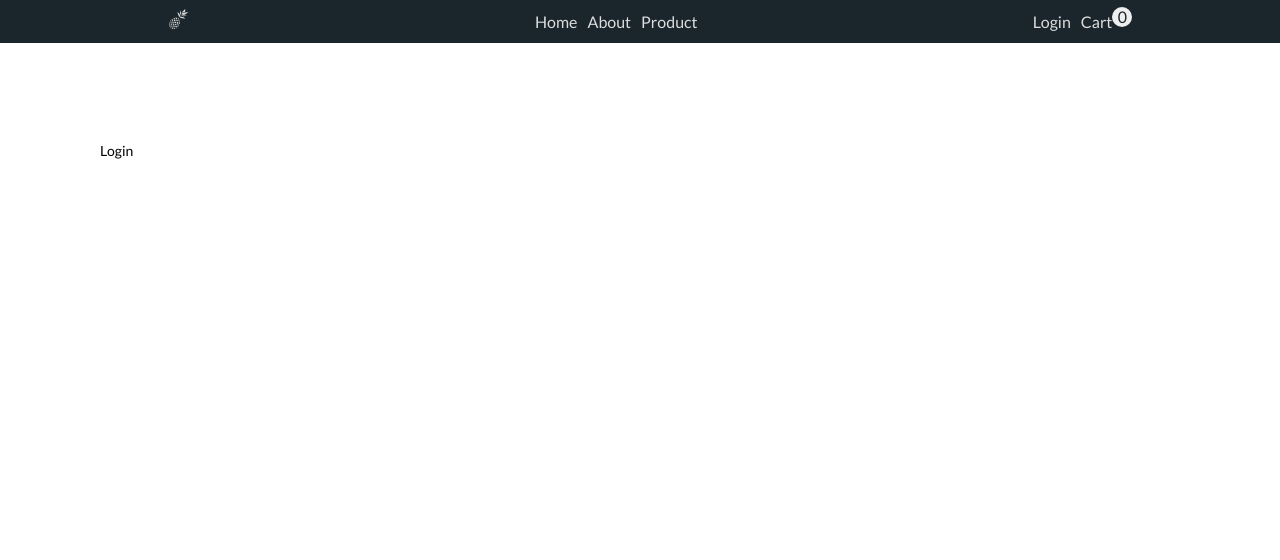
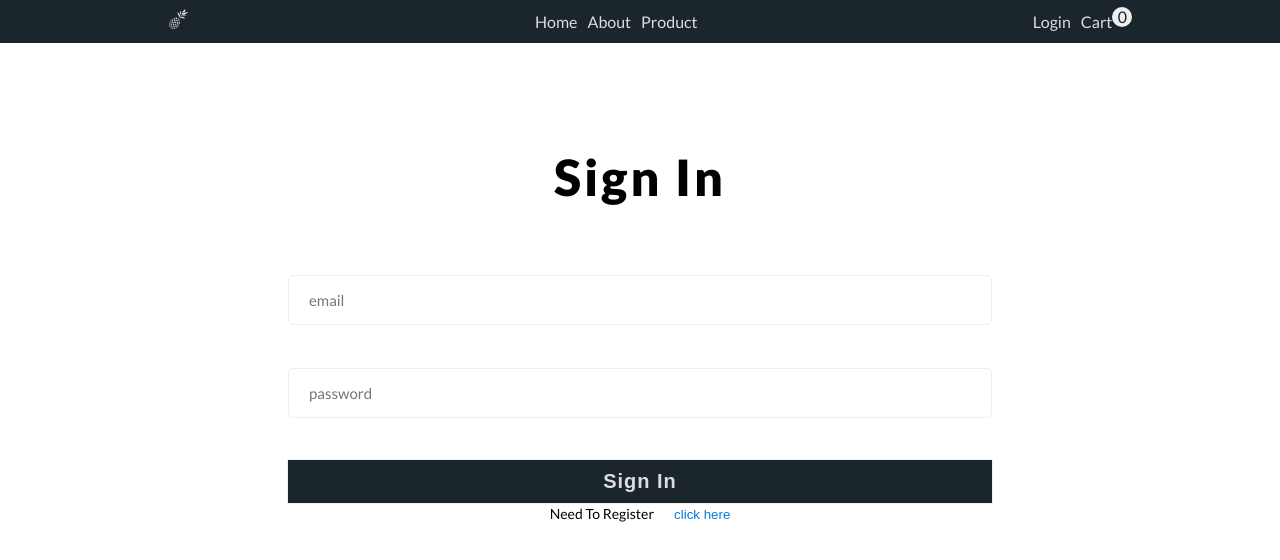
Before and after one commit to HexiangLiu/react-redux-ecommerce, a React (Create React App) app: page /login in a window 1280 px wide. Shown: the top 560 px of the page. Built offline with nearby package versions, Linux system fonts and the light colour scheme.

Commit message:
complete login page

```diff
--- a/src/App.scss
+++ b/src/App.scss
@@ -2,7 +2,10 @@
   --dark: #1b262c;
   --grey: #eee;
   --grey-1: #ddd;
-  -grey-2: #d3d6db;
+  --grey-2: #d3d6db;
+  --grey-3: #929aab;
+  --blue: #0779e4;
+  --red: #d92027;
 
   --transition: all 0.3s;
   --shadow: 0 1rem 2rem rgba(0, 0, 0, 0.3);
--- a/src/pages/Login.js
+++ b/src/pages/Login.js
@@ -1,7 +1,90 @@
-import React from 'react';
+import React, { useState } from 'react';
+import { useHistory } from 'react-router-dom';
 
+import './Login.scss';
+// strapi function
 const Login = () => {
-  return <section>Login</section>;
+  const history = useHistory();
+
+  // control input
+  const [email, setEmail] = useState('');
+  const [password, setPassword] = useState('');
+  const [username, setUsername] = useState('');
+
+  // check if the user want to sign in or register
+  const [isMember, setMember] = useState(true);
+
+  //handle submit fucntion
+  const handleSubmit = (e) => {
+    e.preventDefault();
+  };
+
+  return (
+    <section>
+      <h1 className="heading--1">{isMember ? 'sign in' : 'register'}</h1>
+      <form className="form" onSubmit={handleSubmit}>
+        <div className="form-control">
+          <input
+            className="form-control__input"
+            required
+            type="email"
+            id="email"
+            placeholder="email"
+            value={email}
+            onChange={(e) => setEmail(e.target.value)}
+          />
+          <label className="form-control__label" htmlFor="email">
+            email
+          </label>
+        </div>
+        <div className="form-control">
+          <input
+            className="form-control__input"
+            required
+            type="password"
+            id="password"
+            placeholder="password"
+            value={password}
+            onChange={(e) => setPassword(e.target.value)}
+          />
+          <label className="form-control__label" htmlFor="password">
+            password
+          </label>
+        </div>
+        {!isMember && (
+          <div className="form-control">
+            <input
+              className="form-control__input"
+              required
+              type="text"
+              id="username"
+              placeholder="username"
+              value={username}
+              onChange={(e) => setUsername(e.target.value)}
+            />
+            <label className="form-control__label" htmlFor="username">
+              username
+            </label>
+          </div>
+        )}
+
+        <button type="submit" className="btn btn-primary form-control__btn">
+          {isMember ? 'sign in' : 'submit'}
+        </button>
+
+        <p className="register">
+          {isMember ? 'need to register' : 'go back to login'}
+          <button
+            type="button"
+            className="register__btn"
+            onClick={() => setMember(!isMember)}
+          >
+            click here
+          </button>
+        </p>
+      </form>
+    </section>
+  );
 };
 
 export default Login;
--- /dev/null
+++ b/src/pages/Login.scss
@@ -0,0 +1,71 @@
+.form {
+  padding: 0 10rem;
+}
+
+.form-control {
+  display: flex;
+  flex-direction: column;
+  align-items: center;
+  &:not(:last-child) {
+    margin-bottom: 2rem;
+  }
+
+  &__label {
+    text-transform: capitalize;
+    margin-left: 2rem;
+    color: var(--grey-3);
+    opacity: 1;
+    transition: var(--transition);
+    font-size: 1.5rem;
+    display: block;
+  }
+
+  &__input {
+    display: block;
+    width: 80%;
+    font-family: inherit;
+    font-size: 1.5rem;
+    padding: 1.5rem 2rem;
+    border: 1px solid var(--grey);
+    border-radius: 0.5rem;
+    transition: var(--transition);
+
+    &:focus {
+      outline: 2px solid var(--blue);
+
+      &:invalid {
+        outline: 2px solid var(--red);
+      }
+    }
+  }
+
+  &__btn {
+    display: block;
+    margin: 0 auto;
+    width: 80%;
+  }
+}
+
+.register {
+  margin-top: 2rem;
+  width: 80%;
+  margin: 0 auto;
+  text-align: center;
+  text-transform: capitalize;
+
+  &__btn {
+    background-color: transparent;
+    border: none;
+    color: var(--blue);
+    margin-left: 2rem;
+
+    &:focus {
+      outline: none;
+    }
+  }
+}
+
+.form-control__input:placeholder-shown + .form-control__label {
+  opacity: 0;
+  transform: translateY(-0.5rem);
+}
```
Also changed, not shown: src/actions/index.js (+5 -2 lines).
